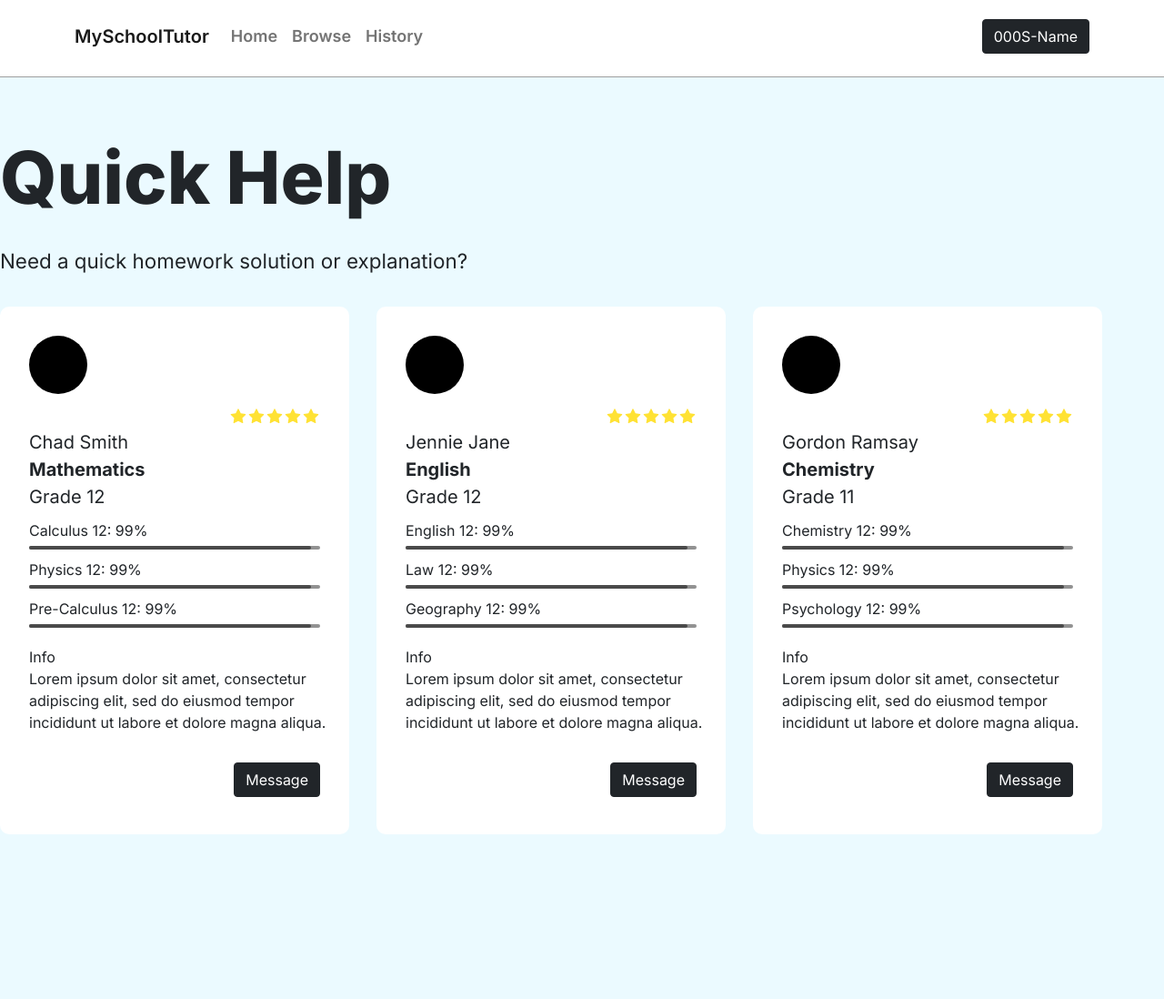
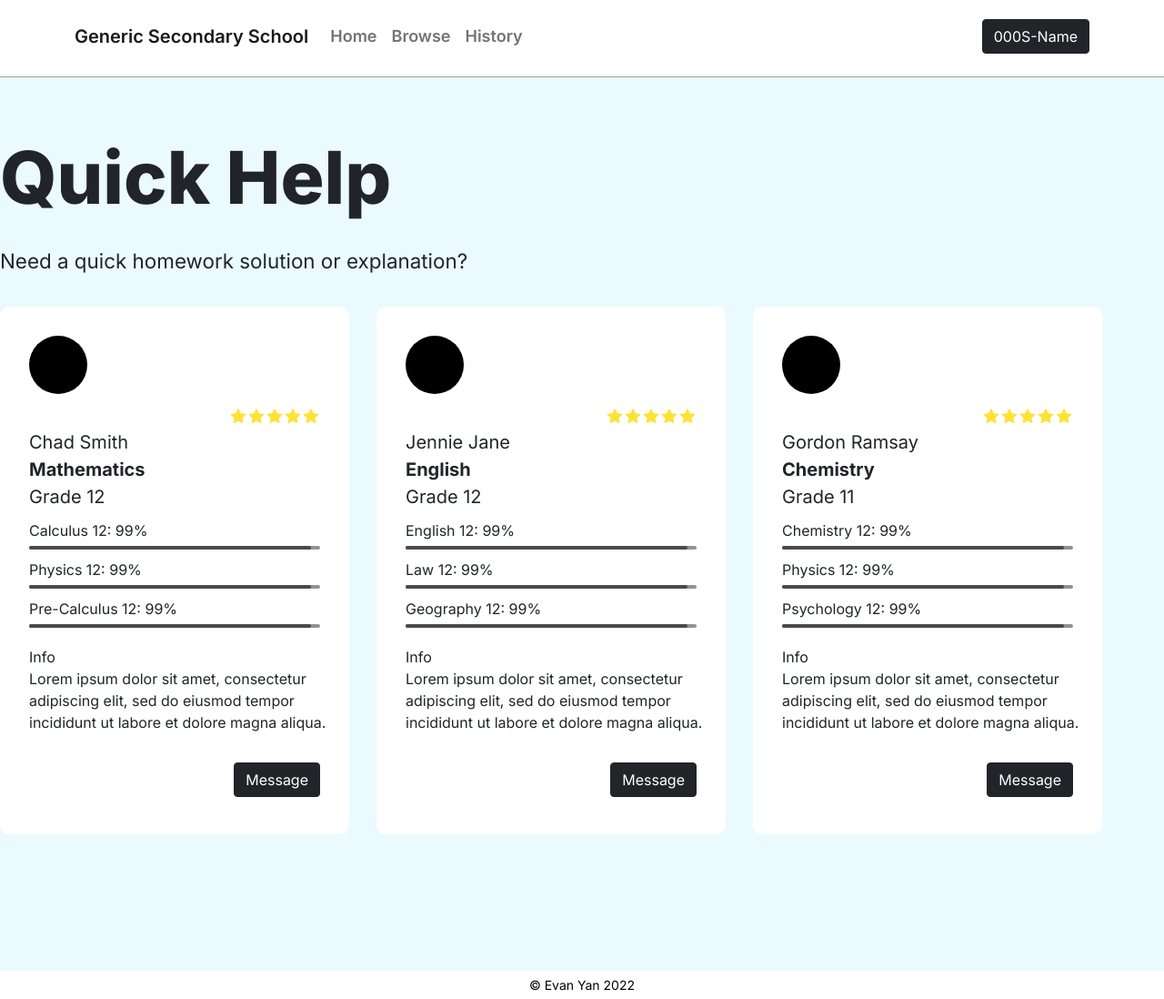
Before and after one commit to evanyans/MySchoolTutor, a React (Create React App) app: page /home in a window 1280 px wide. Shown: the whole page at 91% size. Before the commit the page ends 917 px from the top, so only its background shows below. Built offline with nearby package versions, Linux system fonts and the light colour scheme.

Commit message:
Footer
added footer

```diff
--- a/src/App.js
+++ b/src/App.js
@@ -18,8 +18,9 @@ function App() {
         </Routes>
       </Wrapper>
 
+      <footer>© Evan Yan 2022</footer>
+    </Router>
 
-    </Router>
   );
 }
 
--- a/src/components/Home.js
+++ b/src/components/Home.js
@@ -1,8 +1,14 @@
-import React from 'react'
+import React, { useState } from 'react'
 import styled from 'styled-components';
 import { AiFillStar } from 'react-icons/ai';
 import Button from 'react-bootstrap/Button';
+import Form from 'react-bootstrap/Form';
+import Modal from 'react-bootstrap/Modal';
 const Home = () => {
+  const [show, setShow] = useState(false);
+
+  const handleClose = () => setShow(false);
+  const handleShow = () => setShow(true);
   return (
     <div>
       <Titletext>Quick Help</Titletext>
@@ -31,7 +37,7 @@ const Home = () => {
               <Bio>Info<br></br>Lorem ipsum dolor sit amet, consectetur adipiscing elit, sed do eiusmod tempor incididunt ut labore et dolore magna aliqua.</Bio>
             </Info>
             <Message>
-              <Button variant="dark">Message</Button>
+              <Button variant="dark" onClick={handleShow}>Message</Button>
             </Message>
           </Profile>
 
@@ -59,7 +65,7 @@ const Home = () => {
               <Bio>Info<br></br>Lorem ipsum dolor sit amet, consectetur adipiscing elit, sed do eiusmod tempor incididunt ut labore et dolore magna aliqua.</Bio>
             </Info>
             <Message>
-              <Button variant="dark">Message</Button>
+            <Button variant="dark" onClick={handleShow}>Message</Button>
             </Message>
           </Profile>
 
@@ -87,13 +93,52 @@ const Home = () => {
               <Bio>Info<br></br>Lorem ipsum dolor sit amet, consectetur adipiscing elit, sed do eiusmod tempor incididunt ut labore et dolore magna aliqua.</Bio>
             </Info>
             <Message>
-              <Button variant="dark">Message</Button>
+            <Button variant="dark" onClick={handleShow}>Message</Button>
             </Message>
           </Profile>
 
         </Tutor>
 
       </Tutors>
+
+      <Modal show={show} onHide={handleClose}>
+        <Modal.Header closeButton>
+          <Modal.Title>Send Message</Modal.Title>
+        </Modal.Header>
+        <Modal.Body>
+          <Form>
+            <Form.Group className="mb-3">
+              <Form.Label>Your Phone Number</Form.Label>
+              <Form.Control
+                type="email"
+                placeholder="123-456-7890"
+                autoFocus
+              />
+            </Form.Group>
+            <Form.Group
+              className="mb-3"
+
+            >
+              <Form.Label>Question</Form.Label>
+              <Form.Control as="textarea" rows={3} />
+            </Form.Group>
+          </Form>
+          <Form.Group controlId="formFile" className="mb-3">
+        <Form.Label>Images</Form.Label>
+        <Form.Control type="file" />
+        </Form.Group>
+        </Modal.Body>
+        <Modal.Footer>
+          <Button variant="secondary" onClick={handleClose}>
+            Close
+          </Button>
+          <Button variant="primary" onClick={handleClose}>
+            Send Message
+          </Button>
+        </Modal.Footer>
+
+      </Modal>
+
     </div>
   )
 }
--- a/src/components/Navbar.js
+++ b/src/components/Navbar.js
@@ -19,7 +19,7 @@ function Navigation() {
             </style>
             <Navbar bg="white" expand="lg">
                 <Container>
-                    <Navbar.Brand href="/home">MySchoolTutor</Navbar.Brand>
+                    <Navbar.Brand href="/home">Generic Secondary School</Navbar.Brand>
                     <Navbar.Toggle aria-controls="basic-navbar-nav" />
                     <Navbar.Collapse id="basic-navbar-nav">
                         <Nav className="me-auto">
--- a/src/style.css
+++ b/src/style.css
@@ -2,3 +2,12 @@ body {
     font-family: 'Inter', sans-serif;
     background-color: #ebfaff;
 }
+footer {
+    margin-top:150px;
+    display: flex;
+    justify-content: center;
+    padding: 5px;
+    background-color: white;
+    color: black;
+    font-size:14px;
+}
```
Also changed, not shown: 1 other file (tests, documents, lock files or other folders).
